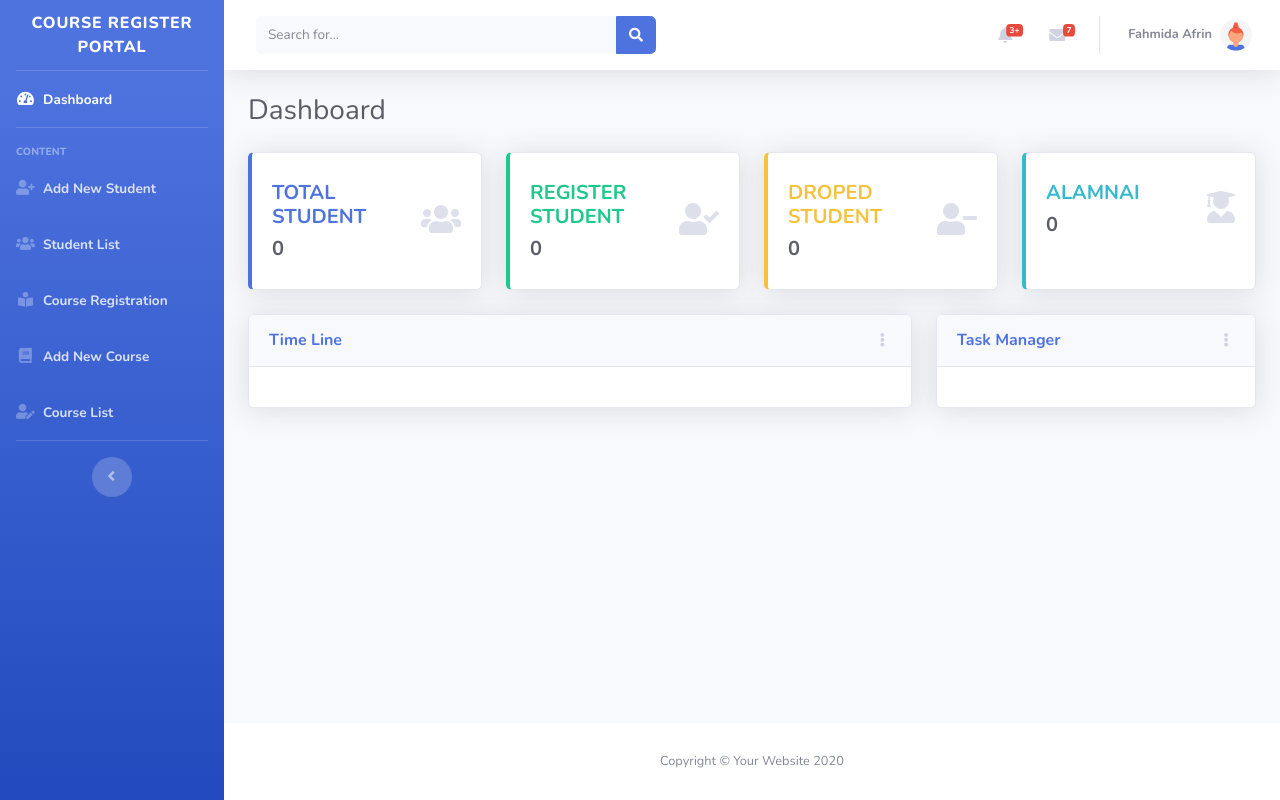
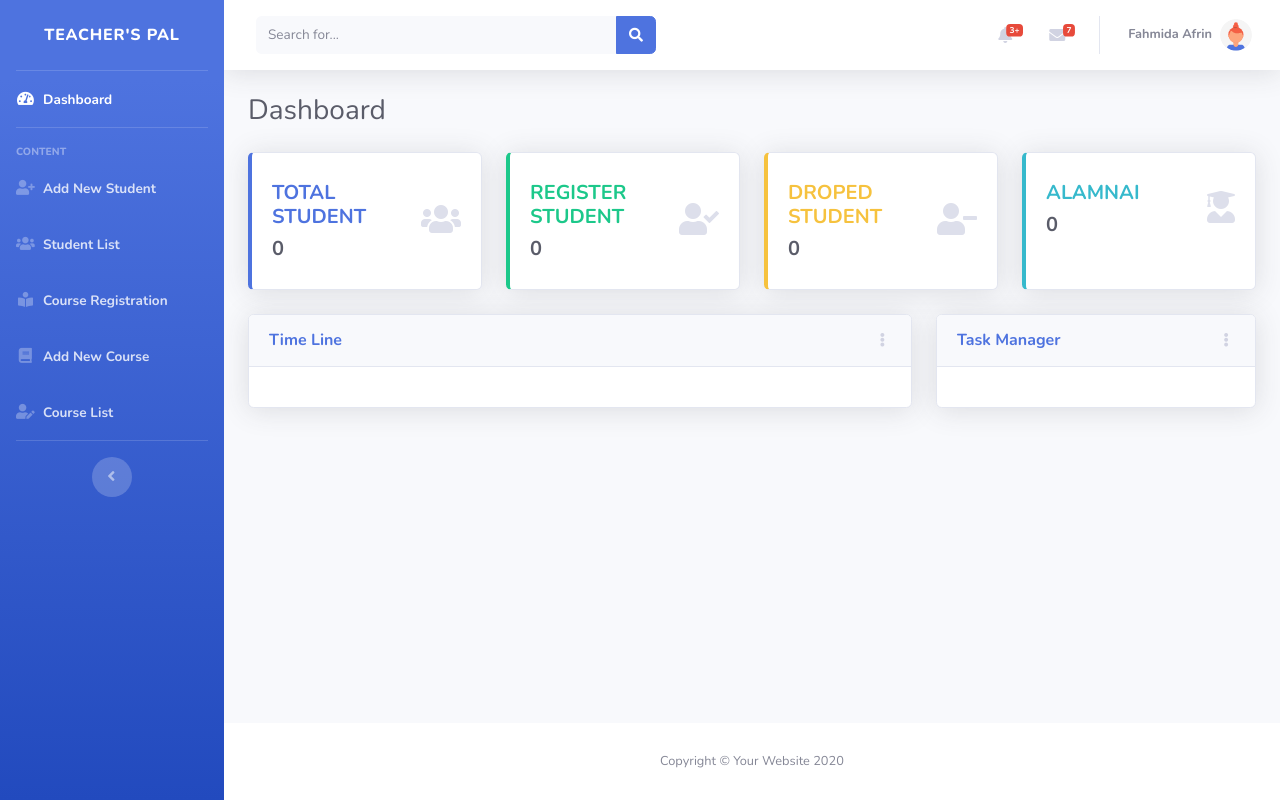
Before and after one commit to galib7112/Course_Registration_portal, a PHP site: page /index.php in a window 1280 px wide. Run offline with PHP 8.4, Linux system fonts and the light colour scheme; data that the repository does not hold is empty.

Commit message:
Update navbar.php

```diff
--- a/includes/navbar.php
+++ b/includes/navbar.php
@@ -3,7 +3,7 @@
 
     <!-- Sidebar - Brand -->
     <a class="sidebar-brand d-flex align-items-center justify-content-center" href="index.php">
-        <div class="sidebar-brand-text mx-1">Course Register Portal</div>
+        <div class="sidebar-brand-text mx-1">Teacher's Pal</div>
     </a>
 
     <hr class="sidebar-divider my-0">
```
